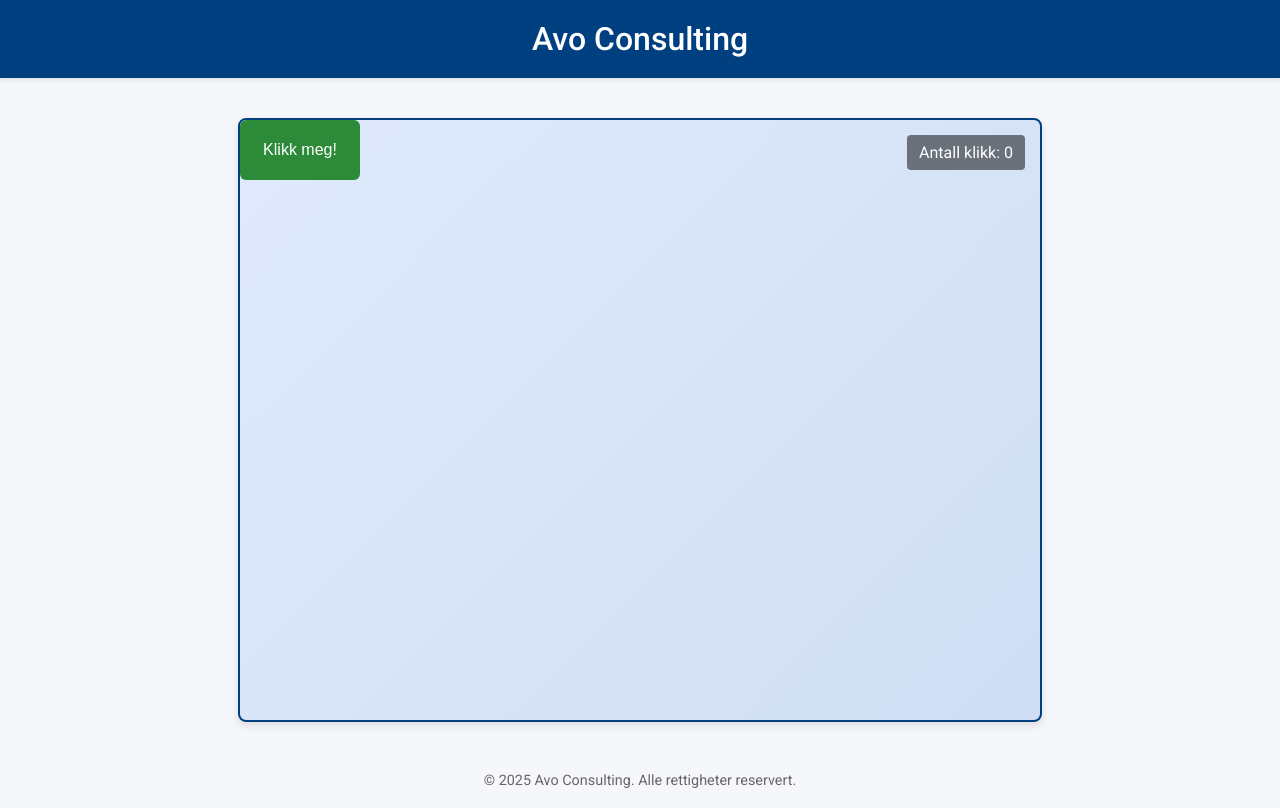
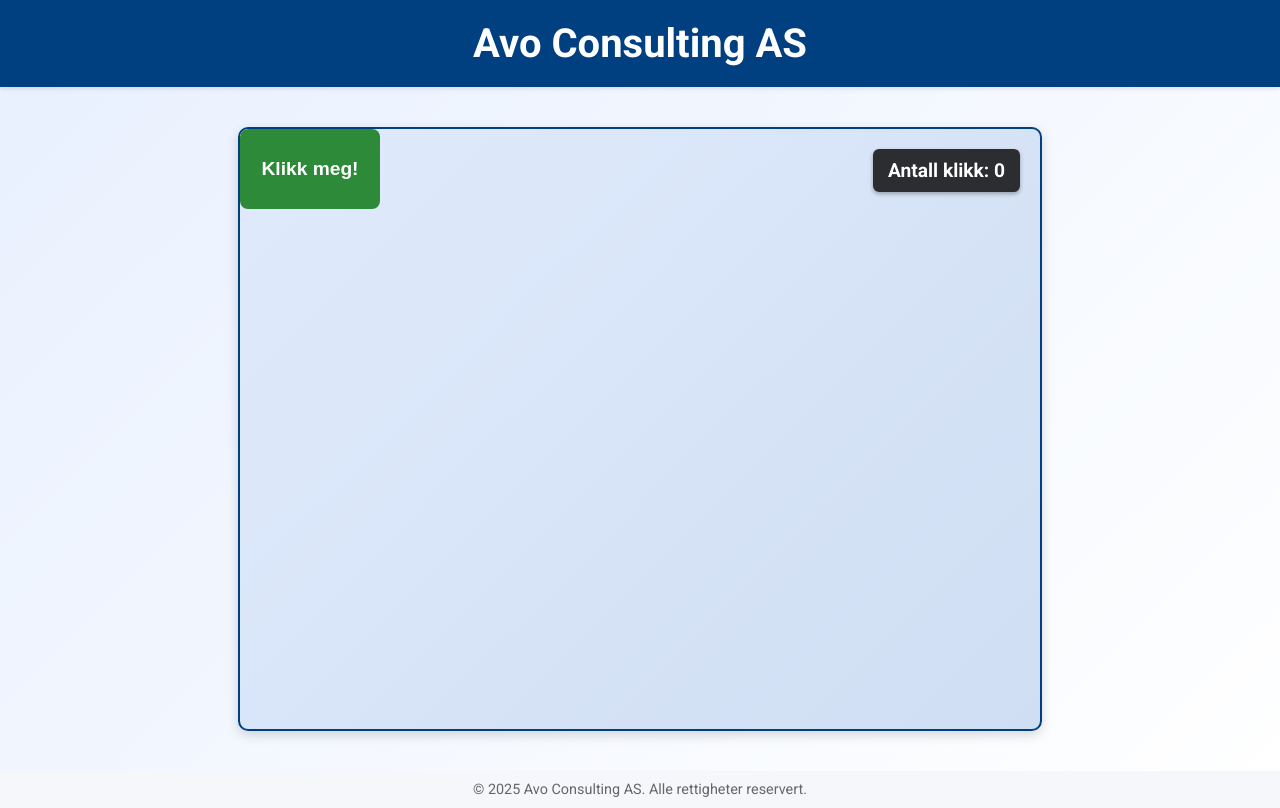
Before and after one commit to doffpett/operator-test, a plain HTML site: page index.html in a window 1280 px wide. Drawn offline with Linux system fonts and the light colour scheme.

Commit message:
Update index.html

```diff
--- a/index.html
+++ b/index.html
@@ -2,97 +2,92 @@
 <html lang="no">
 <head>
   <meta charset="UTF-8">
-  <title>Avo Consulting – Flyttende Knapp Spillet</title>
-  <!-- Bruker Google Fonts for et moderne utseende -->
-  <link href="https://fonts.googleapis.com/css2?family=Roboto:wght@400;500&display=swap" rel="stylesheet">
+  <title>Avo Consulting AS – Flyttende Knapp Spillet</title>
+  <!-- Google Fonts for et moderne utseende -->
+  <link href="https://fonts.googleapis.com/css2?family=Roboto:wght@400;500;700&display=swap" rel="stylesheet">
   <style>
-    /* Grunnleggende stil for hele siden */
+    /* Grunnstil for siden */
     body {
       font-family: 'Roboto', sans-serif;
+      background: linear-gradient(135deg, #e8f0fe, #ffffff);
       margin: 0;
       padding: 0;
-      background: #f5f7fa;
-      color: #333;
     }
-
-    /* Header med Avo Consulting branding */
+    /* Header med Avo Consulting AS branding */
     header {
-      background-color: #004080; /* Mørk blå farge */
+      background-color: #004080;
       color: #fff;
       padding: 20px;
       text-align: center;
-      box-shadow: 0 2px 4px rgba(0, 0, 0, 0.1);
+      box-shadow: 0 2px 4px rgba(0,0,0,0.1);
     }
-
     header h1 {
       margin: 0;
-      font-size: 2rem;
-      font-weight: 500;
+      font-size: 2.5rem;
+      font-weight: 700;
     }
-
-    /* Hovedinnholdet med spillområdet */
+    /* Hovedområdet for spillet */
     main {
       display: flex;
       justify-content: center;
       align-items: center;
       padding: 40px;
     }
-
-    /* Spillområdet med en gradient bakgrunn, ramme og avrundede hjørner */
+    /* Spillområdet med fast størrelse og moderne design */
     #spillomrade {
       position: relative;
       width: 800px;
       height: 600px;
       background: linear-gradient(135deg, #e0eafc, #cfdef3);
       border: 2px solid #004080;
-      border-radius: 8px;
-      box-shadow: 0 4px 8px rgba(0, 0, 0, 0.1);
+      border-radius: 10px;
+      box-shadow: 0 4px 12px rgba(0, 0, 0, 0.15);
       overflow: hidden;
     }
-
-    /* Stilen for knappen */
+    /* Knappen – gjort større og mer iøynefallende */
     #flyttKnapp {
       position: absolute;
-      width: 120px;
-      height: 60px;
-      background-color: #2c8a39; /* En frisk grønnfarge */
+      width: 140px;
+      height: 80px;
+      background-color: #2c8a39;
       border: none;
       color: #fff;
-      font-size: 1rem;
-      border-radius: 6px;
+      font-size: 1.2rem;
+      font-weight: bold;
+      border-radius: 8px;
       cursor: pointer;
-      transition: transform 0.1s ease, box-shadow 0.1s ease;
+      transition: transform 0.2s ease, box-shadow 0.2s ease;
     }
-
     #flyttKnapp:hover {
-      transform: scale(1.05);
-      box-shadow: 0 2px 4px rgba(0, 0, 0, 0.3);
+      transform: scale(1.1);
+      box-shadow: 0 4px 8px rgba(0,0,0,0.3);
     }
-
-    /* Telleren plassert i øvre høyre hjørne av spillområdet */
+    /* Telleren – enda tydeligere med større tekst og kontrast */
     #teller {
       position: absolute;
-      top: 15px;
-      right: 15px;
-      background: rgba(0, 0, 0, 0.5);
+      top: 20px;
+      right: 20px;
+      background: rgba(0, 0, 0, 0.8);
       color: #fff;
-      padding: 8px 12px;
-      border-radius: 4px;
-      font-size: 1rem;
+      padding: 10px 15px;
+      border-radius: 6px;
+      font-size: 1.2rem;
+      font-weight: bold;
+      box-shadow: 0 2px 4px rgba(0,0,0,0.3);
     }
-
-    /* Enkel footer */
+    /* Enkel footer med Avo Consulting AS informasjon */
     footer {
       text-align: center;
       padding: 10px;
       font-size: 0.9rem;
       color: #666;
+      background: #f5f7fa;
     }
   </style>
 </head>
 <body>
   <header>
-    <h1>Avo Consulting</h1>
+    <h1>Avo Consulting AS</h1>
   </header>
   <main>
     <div id="spillomrade">
@@ -101,42 +96,37 @@
     </div>
   </main>
   <footer>
-    &copy; 2025 Avo Consulting. Alle rettigheter reservert.
+    &copy; 2025 Avo Consulting AS. Alle rettigheter reservert.
   </footer>
 
   <script>
-    // Hent elementene fra DOM
+    // Hent elementene
     const spillomrade = document.getElementById('spillomrade');
     const flyttKnapp = document.getElementById('flyttKnapp');
     const tellerDiv = document.getElementById('teller');
 
     let antallKlikk = 0;
 
-    // Funksjon for å flytte knappen til en ny, tilfeldig posisjon
+    // Funksjon som oppdaterer telleren og flytter knappen til en ny, tilfeldig posisjon
     function flyttKnappen() {
       antallKlikk++;
       tellerDiv.textContent = "Antall klikk: " + antallKlikk;
 
-      // Hent dimensjonene til spillområdet og knappen
       const omradeBredde = spillomrade.offsetWidth;
       const omradeHoyde = spillomrade.offsetHeight;
       const knappBredde = flyttKnapp.offsetWidth;
       const knappHoyde = flyttKnapp.offsetHeight;
 
-      // Kalkuler maksimale x- og y-koordinater for at knappen skal holde seg innenfor området
       const maxX = omradeBredde - knappBredde;
       const maxY = omradeHoyde - knappHoyde;
 
-      // Generer tilfeldige posisjoner
       const randomX = Math.floor(Math.random() * (maxX + 1));
       const randomY = Math.floor(Math.random() * (maxY + 1));
 
-      // Oppdater knappens posisjon
       flyttKnapp.style.left = randomX + 'px';
       flyttKnapp.style.top = randomY + 'px';
     }
 
-    // Legg til event listener for knappens klikk
     flyttKnapp.addEventListener('click', flyttKnappen);
   </script>
 </body>
```
